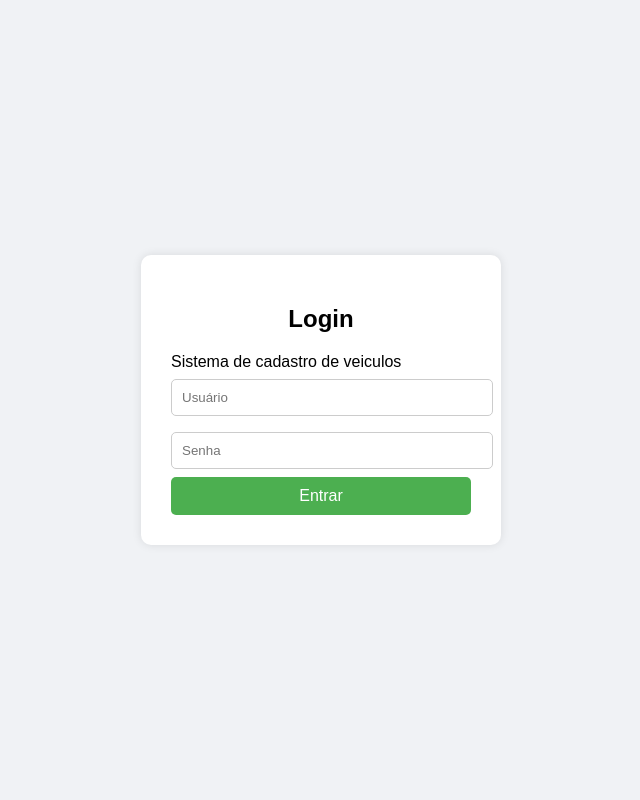
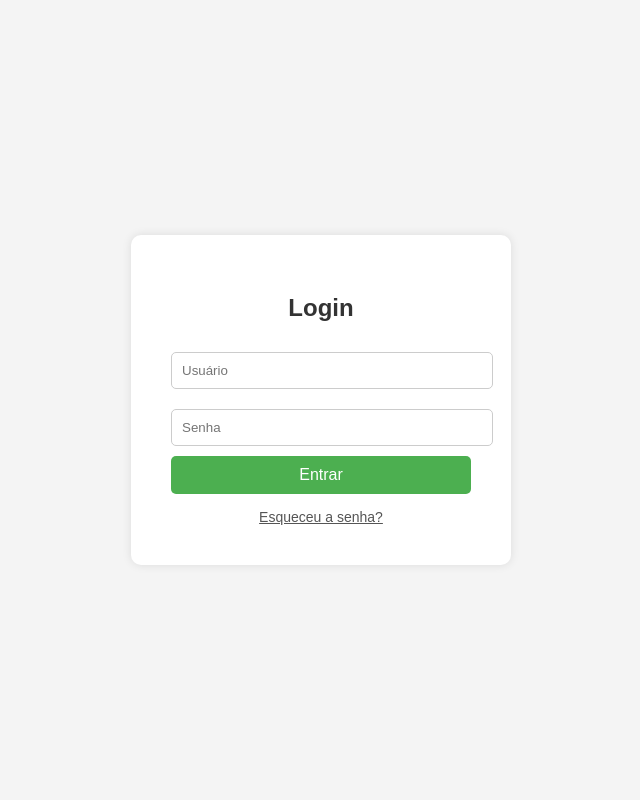
Before and after one commit to gallineci/DWB, a Django app: page / in a window 1280 px wide. Shown: the whole page, without its empty margins (319-959 px from the left). Run offline with Django 5.2, Linux system fonts and the light colour scheme.

Commit message:
add autenticacao

```diff
--- a/templates/autenticacao.html
+++ b/templates/autenticacao.html
@@ -1,12 +1,12 @@
 <!DOCTYPE html>
-<html lang="pt-br">
+<html lang="pt-BR">
 <head>
   <meta charset="UTF-8">
-  <title>Tela de Login</title>
+  <title>Login</title>
   <style>
     body {
+      background-color: #f4f4f4;
       font-family: Arial, sans-serif;
-      background-color: #f0f2f5;
       display: flex;
       justify-content: center;
       align-items: center;
@@ -15,52 +15,66 @@
     }
 
     .login-container {
-      background-color: #ffffff;
-      padding: 30px;
+      background-color: white;
+      padding: 40px;
       border-radius: 10px;
       box-shadow: 0 0 10px rgba(0,0,0,0.1);
       width: 300px;
+      text-align: center;
     }
 
-    .login-container h2 {
-      text-align: center;
+    h2 {
       margin-bottom: 20px;
+      color: #333;
     }
 
-    .login-container input[type="text"],
-    .login-container input[type="password"] {
+    input[type="text"],
+    input[type="password"] {
       width: 100%;
       padding: 10px;
-      margin: 8px 0;
+      margin: 10px 0;
       border: 1px solid #ccc;
       border-radius: 5px;
     }
 
-    .login-container button {
+    button {
       width: 100%;
       padding: 10px;
       background-color: #4CAF50;
+      color: white;
       border: none;
-      color: white;
       border-radius: 5px;
+      font-size: 16px;
       cursor: pointer;
-      font-size: 16px;
     }
 
-    .login-container button:hover {
+    button:hover {
       background-color: #45a049;
+    }
+
+    .link {
+      margin-top: 15px;
+      display: block;
+      font-size: 14px;
+      color: #555;
+    }
+
+    .link:hover {
+      text-decoration: underline;
     }
   </style>
 </head>
 <body>
+
   <div class="login-container">
     <h2>Login</h2>
-    {{mensagem}}
-    <form action="#" method="post">
-      <input type="text" name="username" placeholder="Usuário" required>
-      <input type="password" name="password" placeholder="Senha" required>
+    <form action="login.php" method="post">
+      <input type="text" name="usuario" placeholder="Usuário" required>
+      <input type="password" name="senha" placeholder="Senha" required>
       <button type="submit">Entrar</button>
     </form>
+    <a href="#" class="link">Esqueceu a senha?</a>
   </div>
+
 </body>
 </html>
```
